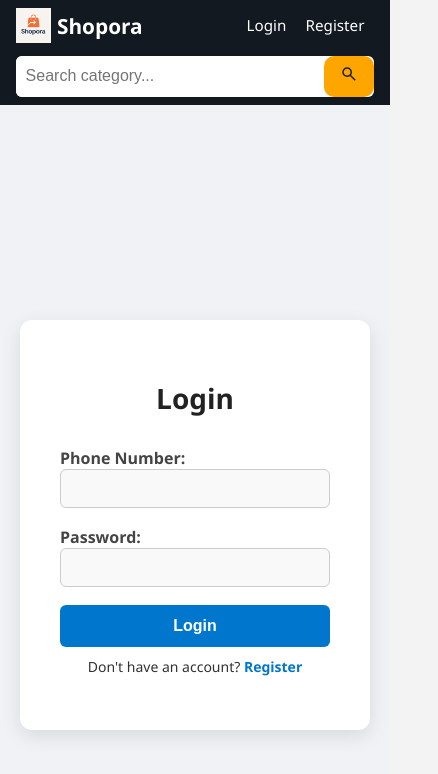
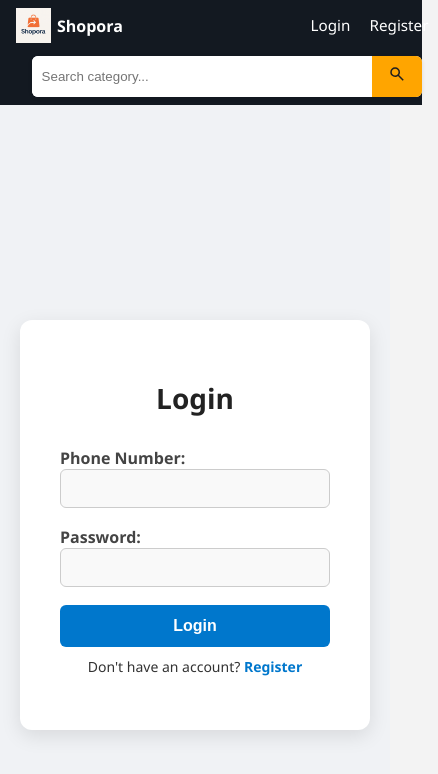
Before and after one commit to JYOTHSNAGALLA/ECOMMERCE_WEBSITE, a React (Create React App) app in the folder client/: page /#/login in a window 390 px wide. Shown: the top 774 px of the page, 438 px wide, since content can reach past the window. Built offline with nearby package versions, Linux system fonts and the light colour scheme.

Commit message:
Fix: update app css and navbar

```diff
--- a/client/src/App.css
+++ b/client/src/App.css
@@ -26,17 +26,25 @@ button {
   align-items: center;
   background-color: #131921;
   color: white;
-  padding: 0.7rem 1.2rem;
+  padding: 0.5rem 1rem;
   flex-wrap: wrap;
   position: sticky;
   top: 0;
   z-index: 1000;
+  width: 100%;
+}
+
+.navbar-top {
+  display: flex;
+  justify-content: space-between;
+  align-items: center;
+  flex-wrap: nowrap;
 }
 
 .navbar-left {
   display: flex;
   align-items: center;
-  gap: 0.8rem;
+  gap: 0.5rem;
 }
 
 .navbar-logo {
@@ -46,21 +54,15 @@ button {
 }
 
 .logo-img {
-  height: 40px;
-  margin-right: 8px;
+  height: 32px;
+  margin-right: 0.3rem;
 }
 
 .logo-text {
-  font-size: 1.5rem;
+  font-size: 1.2rem;
   font-weight: bold;
   color: white;
-}
-
-.navbar-title {
-  font-size: 1.4rem;
-  font-weight: 600;
   font-family: 'Segoe UI', sans-serif;
-  color: white;
 }
 
 .hamburger {
@@ -101,15 +103,18 @@ button {
 
 .search-input {
   flex: 1;
-  border: none;
-  padding: 0.6rem 1rem;
-  font-size: 1rem;
-  outline: none;
+  padding: 0.4rem;
+  border: 1px solid #ccc;
+  border-right: none;
+  border-radius: 4px 0 0 4px;
 }
 
 .search-button {
-  background-color: #febd69;
-  padding: 0.6rem 1rem;
+  background-color: #f0c14b;
+  border: 1px solid #a88734;
+  border-left: none;
+  padding: 0.4rem 0.8rem;
+  border-radius: 0 4px 4px 0;
 }
 
 .search-button:hover {
@@ -164,6 +169,7 @@ button {
 
 .cart-icon-wrapper:hover {
   background-color: rgba(255, 255, 255, 0.1);
+  position: relative;
 }
 
 .cart-icon {
@@ -174,12 +180,12 @@ button {
 
 .cart-badge {
   position: absolute;
-  top: -5px;
+  top: -6px;
   right: -6px;
   background-color: orange;
   color: white;
   font-size: 0.65rem;
-  padding: 3px 6px;
+  padding: 2px 6px;
   border-radius: 50%;
   font-weight: bold;
 }
@@ -327,10 +333,18 @@ button {
     padding: 0.5rem 1rem;
   }
 
+  .navbar-search {
+    margin-top: 0.5rem;
+    padding: 0 1rem;
+  }
+
+  .search-form {
+    flex-direction: row;
+    width: 100%;
+  }
+
   .navbar-top {
-    display: flex;
-    justify-content: space-between;
-    align-items: center;
+    flex-wrap: nowrap;
   }
 
   .navbar-logo {
@@ -344,7 +358,7 @@ button {
   }
 
   .logo-text {
-    font-size: 1.3rem;
+    font-size: 1rem;
     font-weight: 600;
     color: white;
   }
```
